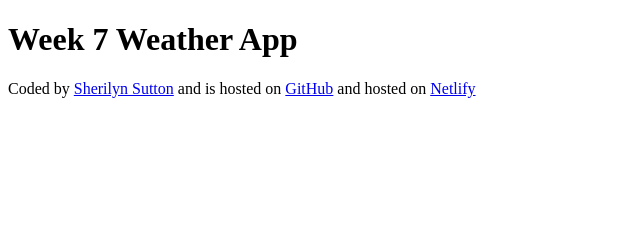
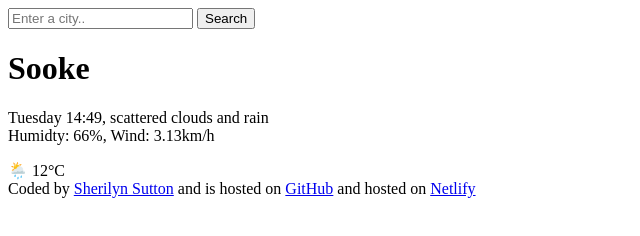
Before and after one commit to sherilynsutton/week7_weather_app, a plain HTML site: page index.html in a window 1280 px wide. Shown: the whole page, without its empty margins (0-640 px from the left). Drawn offline with Linux system fonts and the light colour scheme.

Commit message:
Added the HTML to the project

```diff
--- a/index.html
+++ b/index.html
@@ -6,7 +6,23 @@
     <title>Weather app</title>
   </head>
   <body>
-    <h1>Week 7 Weather App</h1>
+    <header>
+        <form>
+            <input type="search" placeholder="Enter a city.." required/>
+            <input type="submit" value="Search" />
+        </form>
+    </header>
+    <main>
+        <div>
+    <h1>Sooke</h1>
+    <p>
+        Tuesday 14:49, scattered clouds and rain
+        <br />
+        Humidty: 66%, Wind: 3.13km/h
+    </p>
+    </div>
+    <div>🌦️ 12°C</div>
+    </main>
     <footer>
       Coded by
       <a href="https://github.com/sherilynsutton" target="_blank"
```
